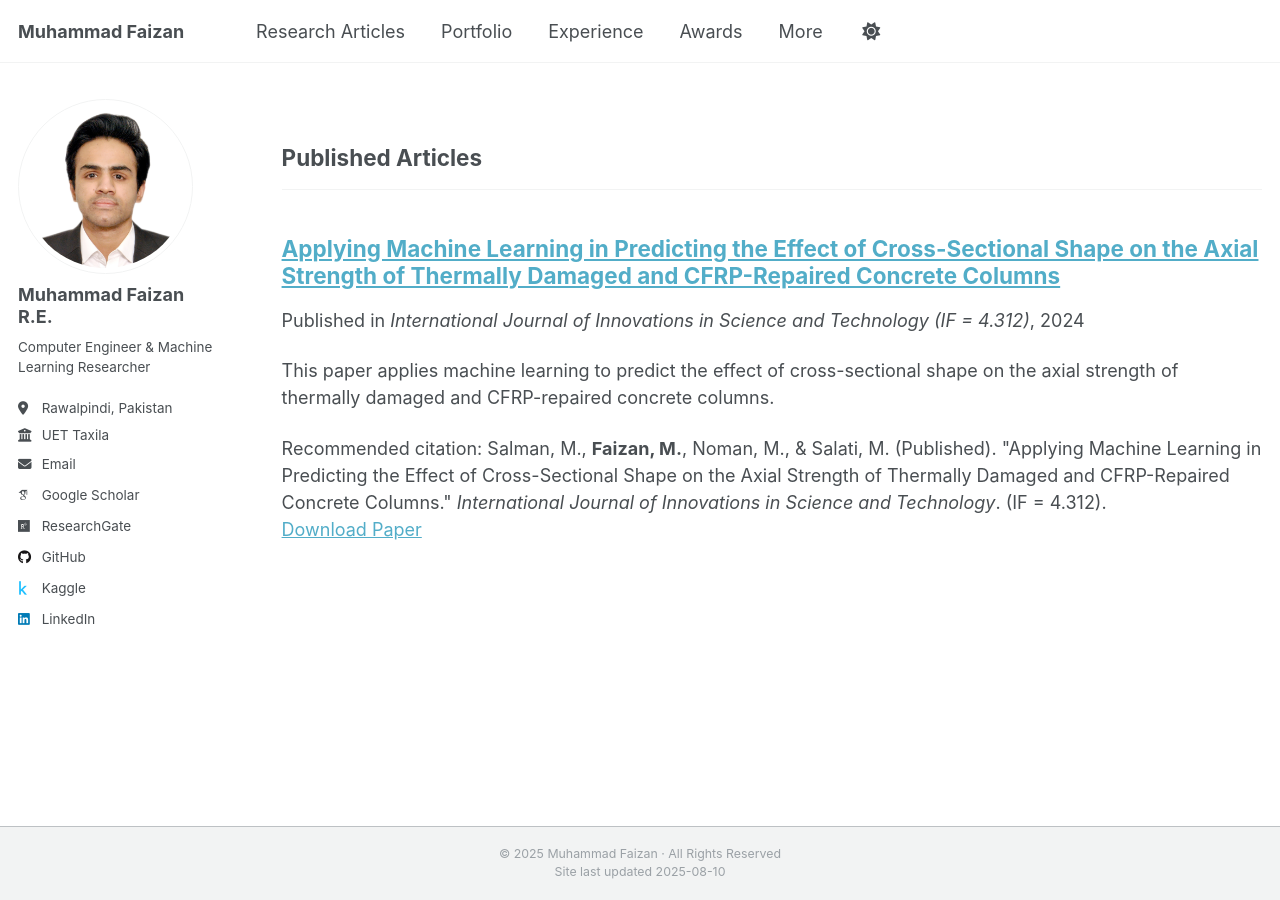
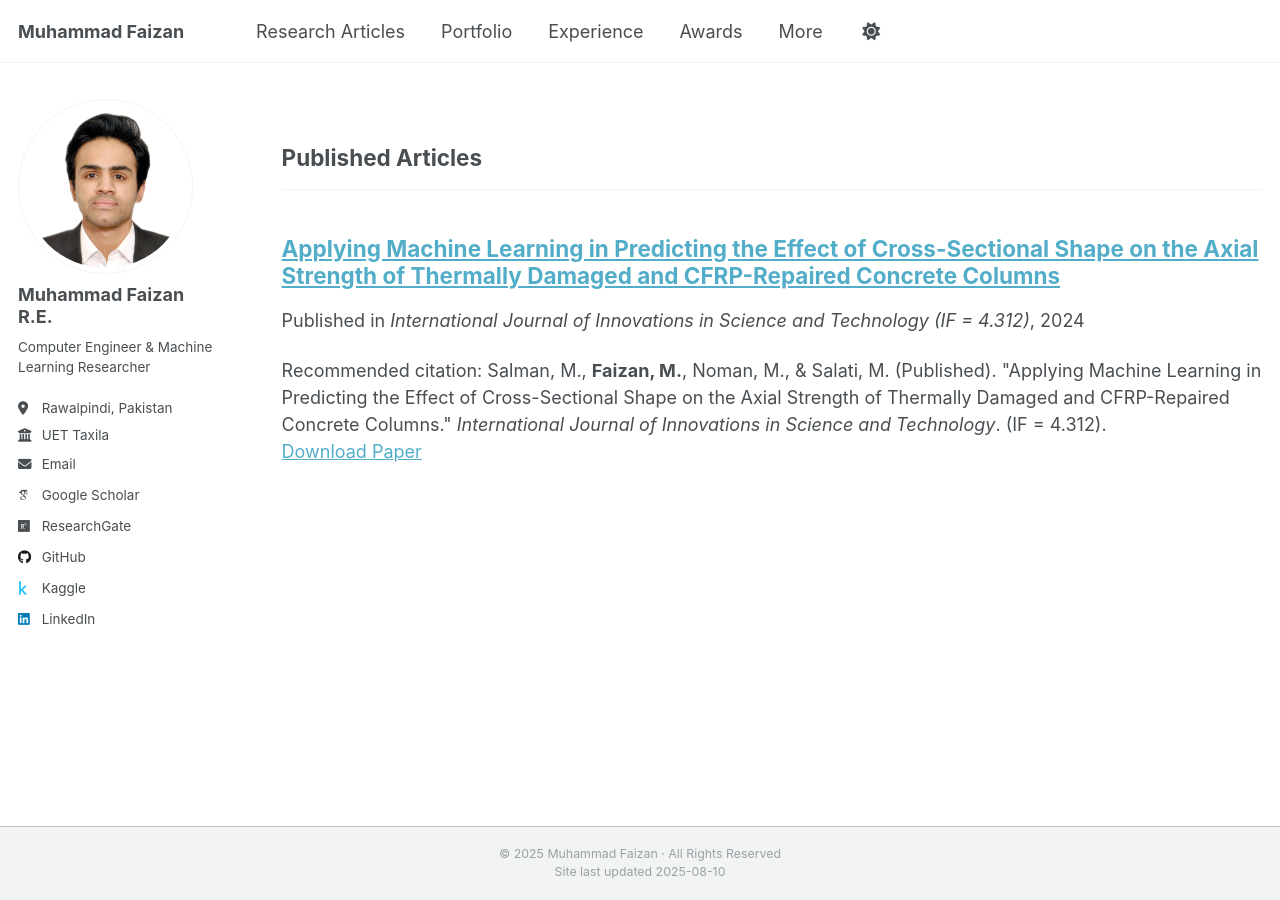
Before and after one commit to MuhammadFaizan99/MuhammadFaizan99.github.io, a Jekyll site: the page built from _pages/publications.html, in a window 1280 px wide. Built offline with Jekyll 4.4.1, drawn with Linux system fonts in a browser that asks for light colours; some web fonts are replaced; a script that is not in the unit is left out.

Commit message:
Update 2009-10-01-paper-title-number-1.md

```diff
--- a/_publications/2009-10-01-paper-title-number-1.md
+++ b/_publications/2009-10-01-paper-title-number-1.md
@@ -3,7 +3,6 @@ title: "Applying Machine Learning in Predicting the Effect of Cross-Sectional Sh
 collection: publications
 category: published
 permalink: /publication/2024-01-01-cross-sectional-shape-cfrp-columns
-excerpt: 'This paper applies machine learning to predict the effect of cross-sectional shape on the axial strength of thermally damaged and CFRP-repaired concrete columns.'
 date: 2024-01-01
 venue: 'International Journal of Innovations in Science and Technology (IF = 4.312)'
 paperurl: ''
```
